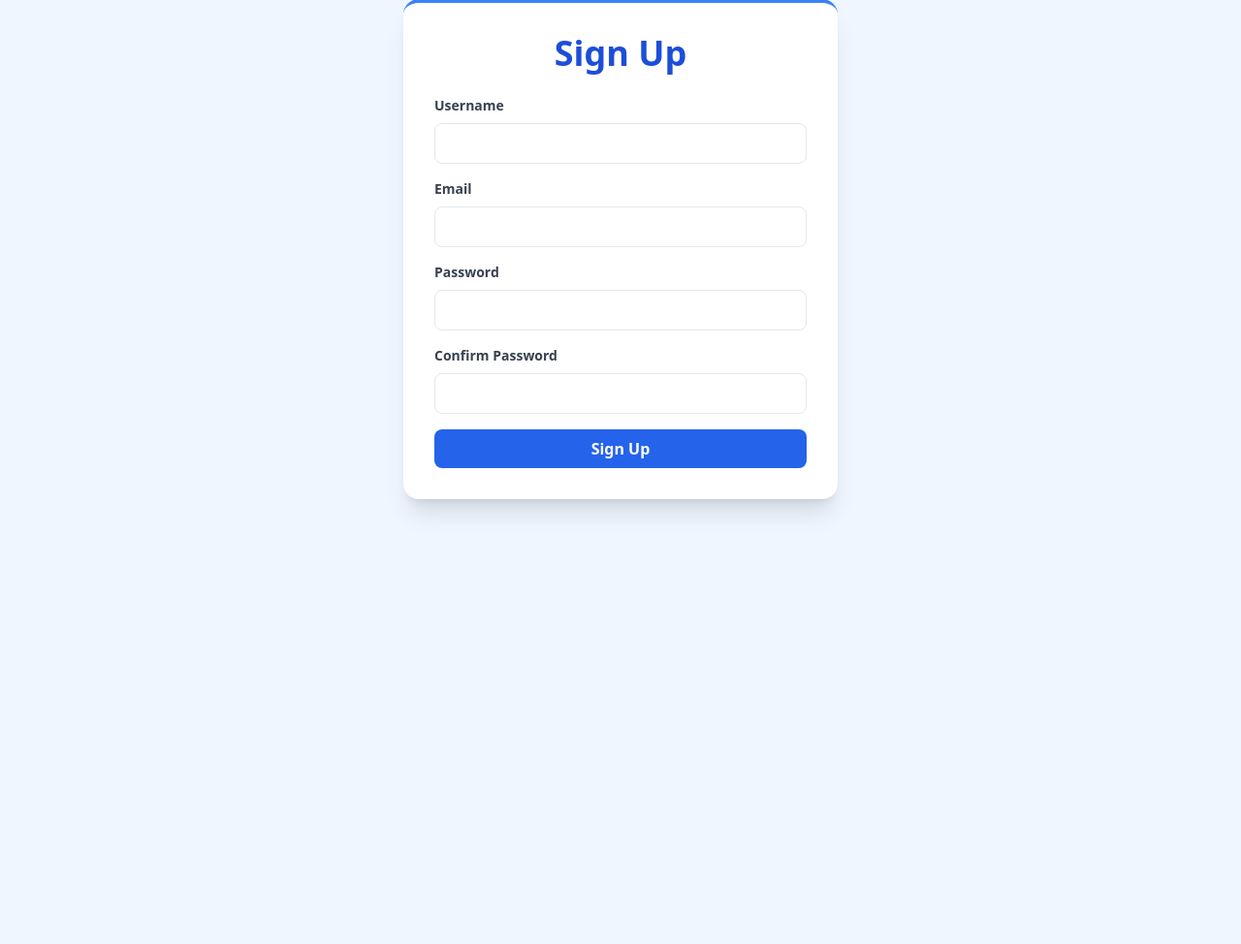
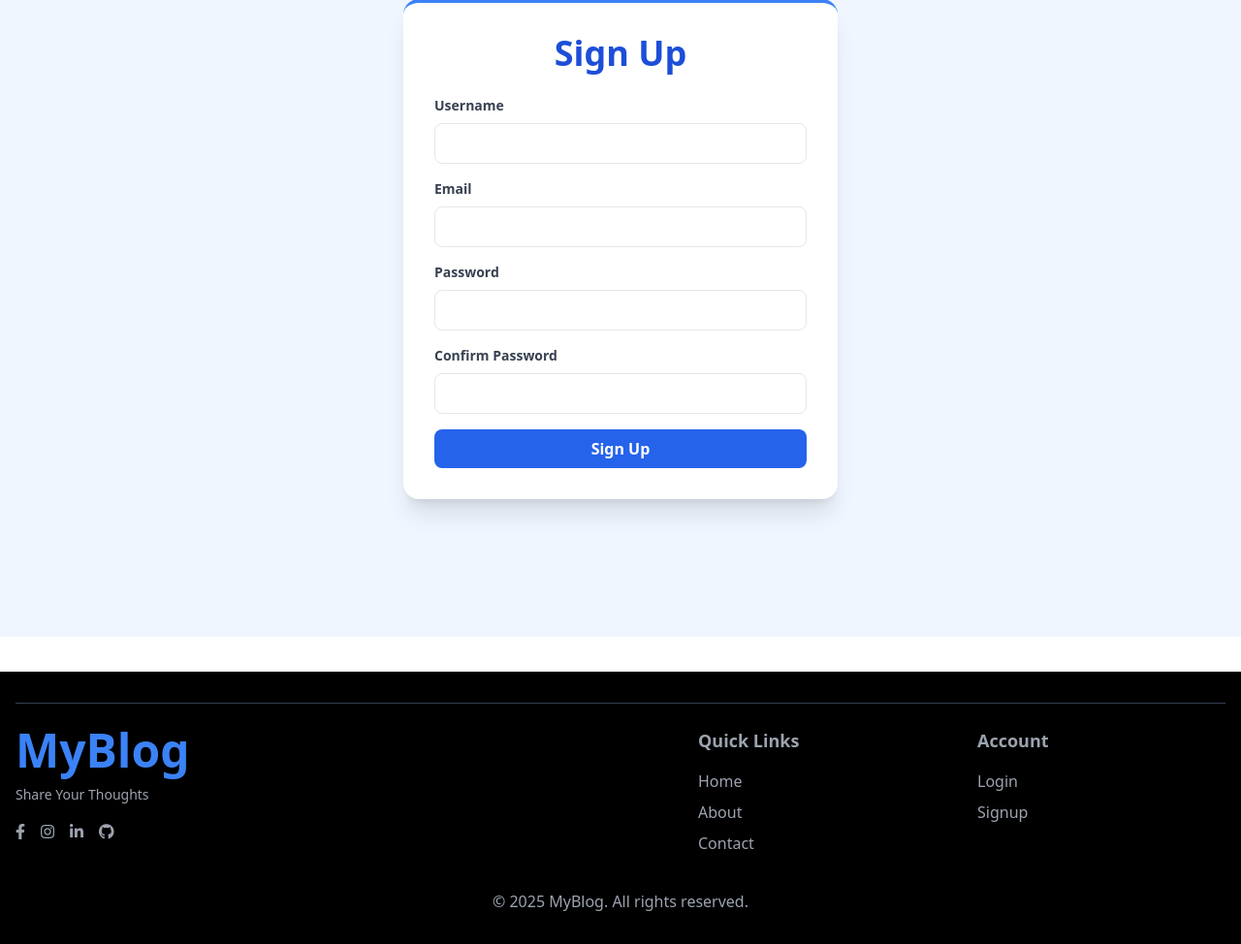
Before and after one commit to saradjung/BlogSite, a Django app: page /signup/ in a window 1280 px wide. Shown: the part 143-1117 px from the top of the page at 97% size. Before the commit the page ends 673 px from the top, so only its background shows below. Run offline with Django 5.2, Linux system fonts and the light colour scheme; some libraries are stand-ins or nearby versions.

Commit message:
added FOOTER

```diff
--- a/blog_project/blog/templates/base.html
+++ b/blog_project/blog/templates/base.html
@@ -6,8 +6,10 @@
     <meta name="viewport" content="width=device-width, initial-scale=1.0">
     <title>My Blog</title>
     <script src="https://cdn.tailwindcss.com"></script>
+    <link rel="stylesheet" href="https://cdnjs.cloudflare.com/ajax/libs/font-awesome/5.15.3/css/all.min.css">
 </head>
-<body>
+<body class="flex flex-col min-h-screen">
+
     {% if messages %}
     {% for message in messages %}
         <p style="color: {% if message.tags == 'success' %}green{% else %}red{% endif %};">
@@ -61,7 +63,54 @@
     </div>
 </nav>
 
+
 {% block content %}
 {% endblock %}
+<footer class="bg-black text-gray-400 py-8 mt-9 ">
+    <div class="container mx-auto px-4">
+        <hr class="border-gray-700 mb-6">
+        <div class="grid grid-cols-1 md:grid-cols-2 gap-8">
+            <div class="flex flex-col md:flex-row md:items-start md:space-x-40">
+                <div>
+                    <h3 class="text-5xl font-semibold mb-3 text-blue-500">
+                        <a href="{% url 'home' %}" class="hover">MyBlog</a>
+                    </h3>
+                    <p class="text-sm mb-4">Share Your Thoughts</p>
+                    <div class="flex space-x-4 mb-4">
+                        <a href="https://www.facebook.com/profile.php?id=100036591739321" class="hover:text-white"><i class="fab fa-facebook-f"></i></a>
+                        <a href="#" class="hover:text-white"><i class="fab fa-instagram"></i></a>
+                        <a href="#" class="hover:text-white"><i class="fab fa-linkedin-in"></i></a>
+                        <a href="#" class="hover:text-white"><i class="fab fa-github"></i></a>
+                    </div>
+                </div>
+            </div>
+            <div class="grid grid-cols-2 gap-8 ml-16">
+                <div >
+                    <h3 class="text-lg font-semibold mb-4">Quick Links</h3>
+                    <ul class="space-y-2">
+                        <li><a href="{% url 'home' %}" class="hover:text-white">Home</a></li>
+                        <li><a href="{% url 'about' %}" class="hover:text-white">About</a></li>
+                        <li><a href="{% url 'contact' %}" class="hover:text-white">Contact</a></li>
+                    </ul>
+                </div>
+                <div>
+                    <h3 class="text-lg font-semibold mb-4">Account</h3>
+                    <ul class="space-y-2">
+                        {% if user.is_authenticated %}
+                            <li><a href="{% url 'logout' %}" class="hover:text-white">Logout</a></li>
+                        {% else %}
+                            <li><a href="{% url 'login' %}" class="hover:text-white">Login</a></li>
+                            <li><a href="{% url 'signup' %}" class="hover:text-white">Signup</a></li>
+                        {% endif %}
+                    </ul>
+                </div>
+            </div>
+        </div>
+        <div class="mt-8 text-center">
+            <p>&copy; 2025 MyBlog. All rights reserved.</p>
+        </div>
+    </div>
+</footer>
+
 </body>
 </html>
--- a/blog_project/blog/templates/signup.html
+++ b/blog_project/blog/templates/signup.html
@@ -1,8 +1,8 @@
 {% extends "base.html" %}
 
 {% block content %}
-<div class="min-h-screen flex items-center justify-center bg-blue-50 p-6">
-    <div class="w-full max-w-md bg-white shadow-xl rounded-2xl p-8 border-t-4 border-blue-500">
+<div class="min-h-screen flex flex-col items-center justify-center bg-blue-50 p-6  z-5">
+    <div class="w-full max-w-md bg-white shadow-xl rounded-2xl p-8 border-t-4 border-blue-500 mx-auto">
         <h2 class="text-4xl font-bold text-blue-700 text-center mb-6">Sign Up</h2>
         <form method="post" class="space-y-4">
             {% csrf_token %}
@@ -44,4 +44,5 @@
             </button>
         </form>
     </div>
+</div>
 {% endblock %}
```
Also changed, not shown: blog_project/db.sqlite3. Lines whose indentation alone changed are shown as unchanged.
